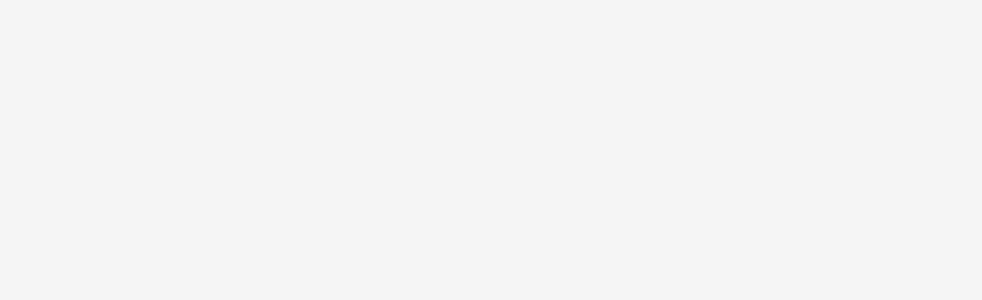
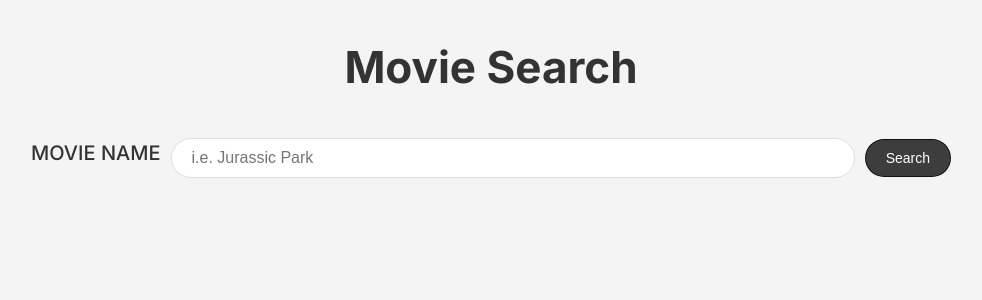
Before and after one commit to doganeraylin/movie-search-app, a React (Vite) app: page / in a window 1280 px wide. Shown: the top 300 px of the page, without its empty margins (149-1131 px from the left). Built offline with nearby package versions, Linux system fonts and the light colour scheme.

Commit message:
rendered search movie component

```diff
--- a/src/App.jsx
+++ b/src/App.jsx
@@ -1,7 +1,14 @@
+import './App.css'
+import SearchMovie from '../Components/SearchMovie'
 
-import './App.css'
 
 function App() {
+    return(
+        <div className='container'>
+            <h1 className='title'>Movie Search</h1>
+            <SearchMovie />
+        </div>
+    )
 
 }
 
```
